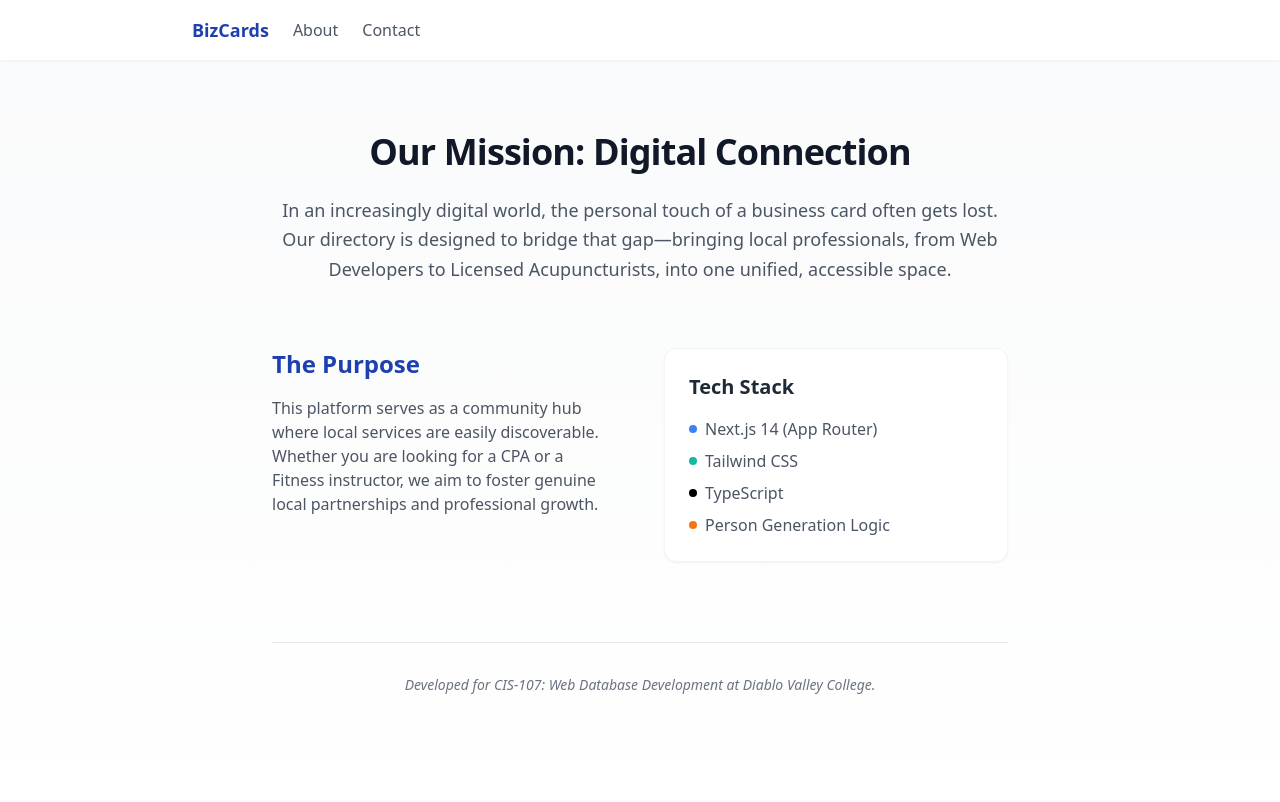
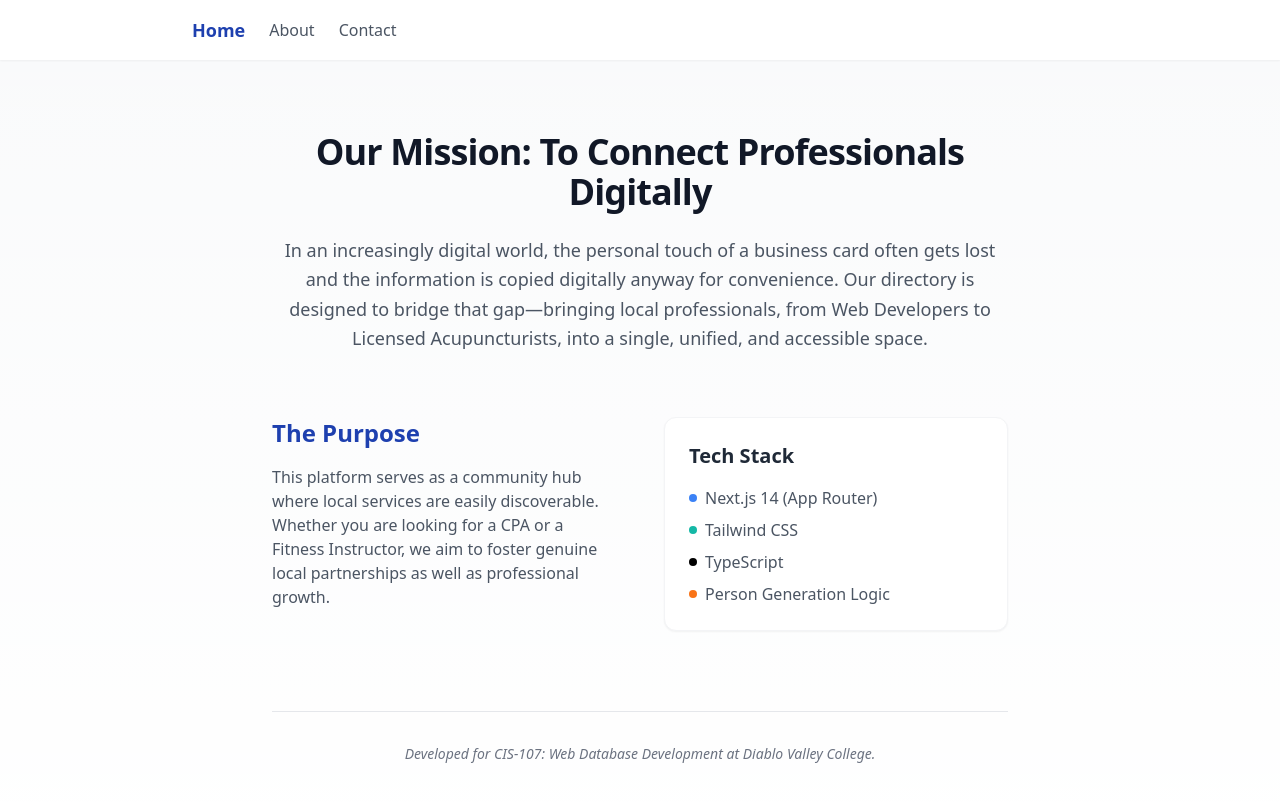
Before and after one commit to itsamexerican-maker/wk2_business_directory, a Next.js app: page /about in a window 1280 px wide. Shown: the top 802 px of the page. Built offline with nearby package versions, Linux system fonts and the light colour scheme.

Commit message:
changed Bizcards to Home

```diff
--- a/app/about/page.tsx
+++ b/app/about/page.tsx
@@ -6,13 +6,14 @@ export default function About() {
       {/* Hero Section */}
       <section className="text-center mb-16">
         <h1 className="text-4xl font-extrabold text-gray-900 mb-6 tracking-tight">
-          Our Mission: Digital Connection
+          Our Mission: To Connect Professionals Digitally
         </h1>
         <p className="text-lg text-gray-600 leading-relaxed">
           In an increasingly digital world, the personal touch of a business
-          card often gets lost. Our directory is designed to bridge that
+          card often gets lost and the information is copied digitally
+          anyway for convenience. Our directory is designed to bridge that
           gap—bringing local professionals, from Web Developers to Licensed
-          Acupuncturists, into one unified, accessible space.
+          Acupuncturists, into a single, unified, and accessible space.
         </p>
       </section>
 
@@ -23,7 +24,7 @@ export default function About() {
           <p className="text-gray-600">
             This platform serves as a community hub where local services are
             easily discoverable. Whether you are looking for a CPA or a Fitness
-            instructor, we aim to foster genuine local partnerships and
+            Instructor, we aim to foster genuine local partnerships as well as
             professional growth.
           </p>
         </section>
--- a/app/layout.tsx
+++ b/app/layout.tsx
@@ -2,7 +2,7 @@ import './globals.css';
 import type { Metadata } from 'next';
 
 export const metadata: Metadata = {
-  title: 'BizCards - Business Card Directory',
+  title: 'Home - Business Card Directory',
   description: 'A community business card directory',
 };
 
@@ -17,7 +17,7 @@ export default function RootLayout({
         <nav className="bg-white shadow-sm p-4 mb-6">
           <div className="max-w-4xl mx-auto flex gap-6 items-center">
             <a href="/" className="font-bold text-blue-800 text-lg">
-              BizCards
+              Home
             </a>
             <a href="/about" className="text-gray-600 hover:text-blue-600">
               About
```
